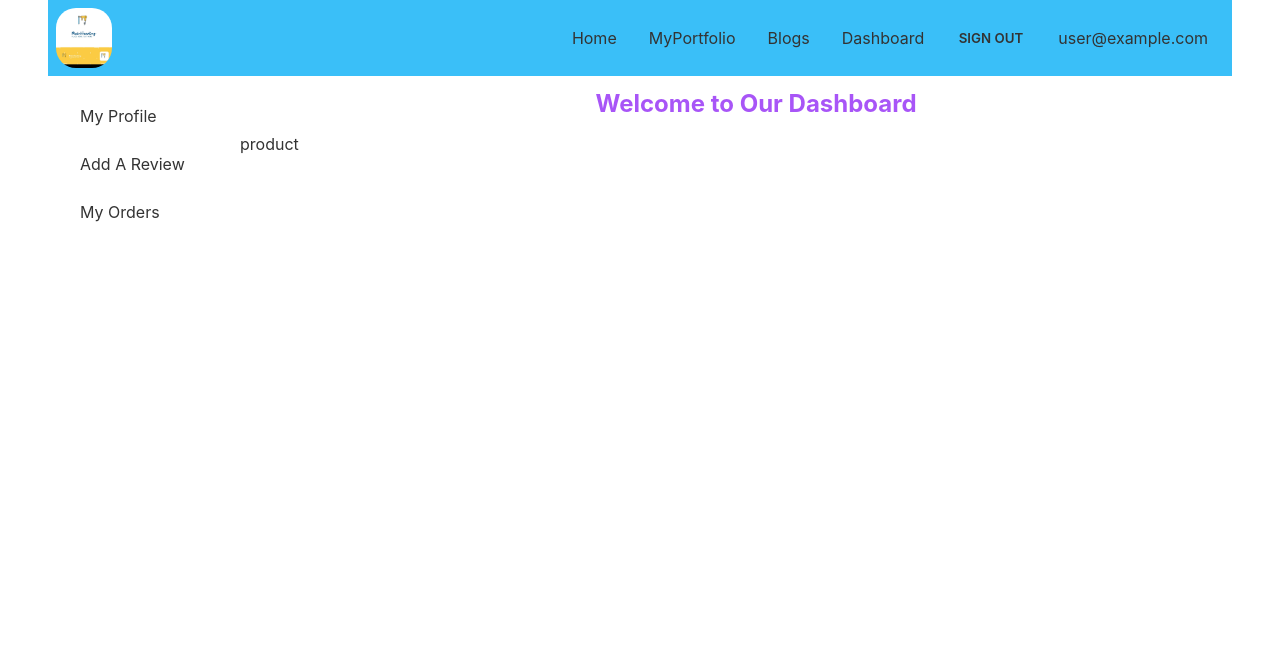
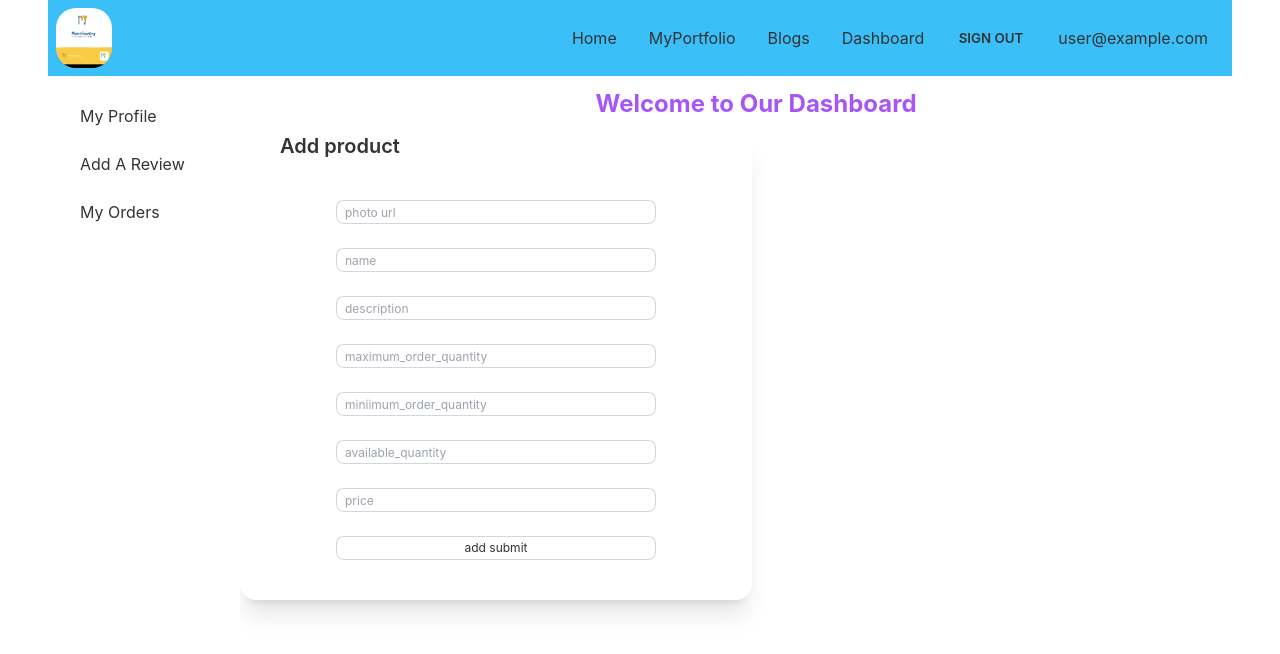
Before and after one commit to amenashamol/manufacturer-interective-website, a React (Create React App) app: page /dashboard/product in a window 1280 px wide. Shown: the top 654 px of the page. Built offline with nearby package versions, Linux system fonts and the light colour scheme; no server answers; sample sign-in values are in the browser's storage.

Commit message:
orderdelete

```diff
--- a/src/Pages/Dashboard/AddProduct.js
+++ b/src/Pages/Dashboard/AddProduct.js
@@ -1,11 +1,49 @@
-import React from 'react';
+import React from "react";
+import { useForm } from "react-hook-form";
+import { toast } from 'react-toastify';
 
-const AddProduct = () => {
-    return (
-        <div>
-            product
-        </div>
-    );
+const  AddProduct = () => {
+  const {
+    register,
+    handleSubmit,
+    } = useForm();
+
+  const onSubmit = (data) =>{
+
+
+   const url='http://localhost:4000/product'
+   fetch(url,{
+       method:'POST',
+       headers:{
+           'content-type':'application/json'
+       },
+       body:JSON.stringify(data)
+
+   })
+   .then(res=>res.json())
+   .then(result=>{
+     toast.success('product insert is success')
+   })
+
+}
+
+  return (
+    <div className="card  lg:max-w-lg bg-base-100 shadow-xl  ">
+        <h2 className="card-title items-center">Add product</h2>
+      <div className=" card-body  " >
+     <form className="card-actions justify-center" onSubmit={handleSubmit(onSubmit)}>
+      <input className="input input-bordered input-xs w-full max-w-xs my-2 " placeholder="photo url" type="text" {...register("img")} />
+      <input className="input input-bordered input-xs w-full max-w-xs my-2" placeholder="name" {...register("name", { required: true, maxLength: 20 })} />
+      <input className="input input-bordered input-xs w-full max-w-xs my-2" placeholder="description" {...register("description", )} />
+      <input className="input input-bordered input-xs w-full max-w-xs my-2" placeholder="maximum_order_quantity" type="number" {...register("maximum_order_quantity")} />
+      <input className="input input-bordered input-xs w-full max-w-xs my-2" placeholder="miniimum_order_quantity" type="number" {...register("minimum_order_quantity")} />
+      <input className="input input-bordered input-xs w-full max-w-xs my-2" placeholder="available_quantity" type="number" {...register("available_quantity")} />
+      <input className="input input-bordered input-xs w-full max-w-xs my-2" placeholder="price" type="number" {...register("price")} />
+      <input className="input input-bordered input-xs w-full max-w-xs my-2"  type="submit"  value="add submit"/>
+    </form>
+    </div>
+    </div>
+  );
 };
 
 export default AddProduct;
--- a/src/Pages/Dashboard/ManageProducts.js
+++ b/src/Pages/Dashboard/ManageProducts.js
@@ -1,11 +1,40 @@
-import React from 'react';
+import React,{useState,useEffect} from 'react';
+import PartsCard from '../Home/Tools/PartsCard';
 
-const ManageProducts = () => {
+
+
+
+const ManageProduct = () => {
+    const [parts, setParts]=useState([])
+
+    useEffect(() => {
+        fetch('http://localhost:4000/allproduct')
+        .then(res=>res.json())
+        .then(data=>setParts(data))
+     }, [])
     return (
-        <div>
-           manageproduct
+        <div className='my-5'>
+
+           <div className='grid grid-cols-1 md:grid-cols-2 lg:grid-cols-3 gap-5'>
+               {
+                  parts.map(part=> <PartsCard
+                    part={part}
+
+
+                    >
+                  </PartsCard>
+
+
+
+                   )
+               }
+
+           </div>
+
+
+
         </div>
     );
 };
 
-export default ManageProducts;
+export default ManageProduct;
--- a/src/Pages/Dashboard/MyOrders.js
+++ b/src/Pages/Dashboard/MyOrders.js
@@ -3,34 +3,57 @@ import React ,{ useEffect, useState }from 'react';
 import { useAuthState } from 'react-firebase-hooks/auth';
 import { Link, useNavigate } from 'react-router-dom';
 import auth from '../../firebase.init';
+import {toast} from 'react-toastify'
+import { useQuery } from 'react-query';
+import Loading from '../Shared/Loading';
 
 const MyOrders = () => {
     const [myOrders, setMyOrders] = useState([]);
     const [user] = useAuthState(auth);
      const navigate = useNavigate()
 
-     useEffect(() => {
-    if (user) {
-        fetch(`http://localhost:4000/order?email=${user.email}` ,{
+
+
+        const {data,isLoading,refetch}= useQuery([[], user.email], ()=> fetch(`http://localhost:4000/order?email=${user.email}` ,{
             method: 'GET',
              headers: {
                 'authorization': `Bearer ${localStorage.getItem('accessToken')}`
             }
-
-        })
+         })
         .then(res => {
-
-            if (res.status === 401 || res.status === 403) {
+           if (res.status === 401 || res.status === 403) {
                 signOut(auth);
                 localStorage.removeItem('accessToken');
                 navigate('/');
             }
             return res.json()
         })
-         .then(data=>setMyOrders(data))
-    }
 
-}, [user])
+
+        )
+
+        if(isLoading){
+            return <Loading></Loading>
+         }
+        //  const events = data ?? []
+
+
+const handleDelete=id=>{
+    fetch(`http://localhost:4000/order/${id}`,{
+        method:'DELETE',
+        headers: {
+            authorization: `Bearer ${localStorage.getItem('accessToken')}`
+       }
+    })
+
+    .then(res=>res.json())
+    .then(data=>{
+        if(data.deletedCount){
+            toast.success(`order is deleted`)
+             refetch()
+        }
+    })
+}
 
     return (
         <div>
@@ -50,13 +73,13 @@ const MyOrders = () => {
                     </thead>
                     <tbody>
                         {
-                            myOrders.map((a, index) => <tr key={a._id}>
+                           data.map((a, index) => <tr key={a._id}>
                                <th>{index+1}</th>
                                <td>{a.formattedDate}</td>
                                 <td>{a.orderName}</td>
                                 <td>{a.quantity}</td>
                                  <td>{a.amount}</td>
-                                 <td><button className="btn btn-xs">Delete</button></td>
+                                 <td><button className="btn btn-xs" onClick={()=>handleDelete(a._id)}>Delete</button></td>
                                 {/* <td>
                                     {(a.price && !a.paid) && <Link to={`/dashboard/payment/${a._id}`}><button className='btn btn-xs btn-success'>pay</button></Link>}
                                     {(a.price && a.paid) && <div>
--- a/src/Pages/Home/Tools/DrillParts.js
+++ b/src/Pages/Home/Tools/DrillParts.js
@@ -7,7 +7,7 @@ const DrillParts = () => {
     const [parts, setParts]=useState([])
 
     useEffect(() => {
-        fetch('http://localhost:4000/parts')
+        fetch('http://localhost:4000/allparts')
         .then(res=>res.json())
         .then(data=>setParts(data))
      }, [])
--- a/src/Pages/Home/Tools/PartsCard.js
+++ b/src/Pages/Home/Tools/PartsCard.js
@@ -22,7 +22,9 @@ const PartsCard = ({part}) => {
                  <p>Price:{price}</p>
                  {/* <div className='my-5'> */}
                  <Link to={`/purchase/${_id}`}>
-                 <button  class="btn btn-info">Purchase</button>
+                 <div class="card-actions justify-end">
+                 <button class="btn btn-primary">Buy Now</button>
+    </div>
                  </Link>
                  {/* </div> */}
 
--- a/src/Pages/Purchase/Purchase.js
+++ b/src/Pages/Purchase/Purchase.js
@@ -12,7 +12,7 @@ import { toast } from 'react-toastify';
 
 const Purchase = () => {
     const [date, setDate] = useState(new Date());
-    const [num, setNum] = useState('');
+
     const {id}=useParams()
     const [user] =useAuthState(auth)
     const formattedDate = format(date, 'PPP');
@@ -41,6 +41,7 @@ const Purchase = () => {
 
 
     }
+
 
  const url='http://localhost:4000/orders'
  fetch(url,{
@@ -95,8 +96,8 @@ const Purchase = () => {
                          <textarea type='text' name='phone' placeholder='your complete address'/>
 
 
-                         <input type='number' name='orderQuantity' value={num.orderQuantity} min={data.minimum_order_quantity} max={data.maximum_order_quantit} placeholder={data.minimum_order_quantity} onChange={(e)=>{setNum(e.target.value)}} />
-                         <input type='submit' className='bg-accentry'  disabled={num.orderQuantity>data.available_quantity} value="Purchase"/>
+                         <input type='number' name='orderQuantity'  min={data.minimum_order_quantity} max={data.maximum_order_quantit} placeholder={data.minimum_order_quantity}  />
+                         <input type='submit' className='bg-accentry'   value="Purchase" />
 
 
 
```
